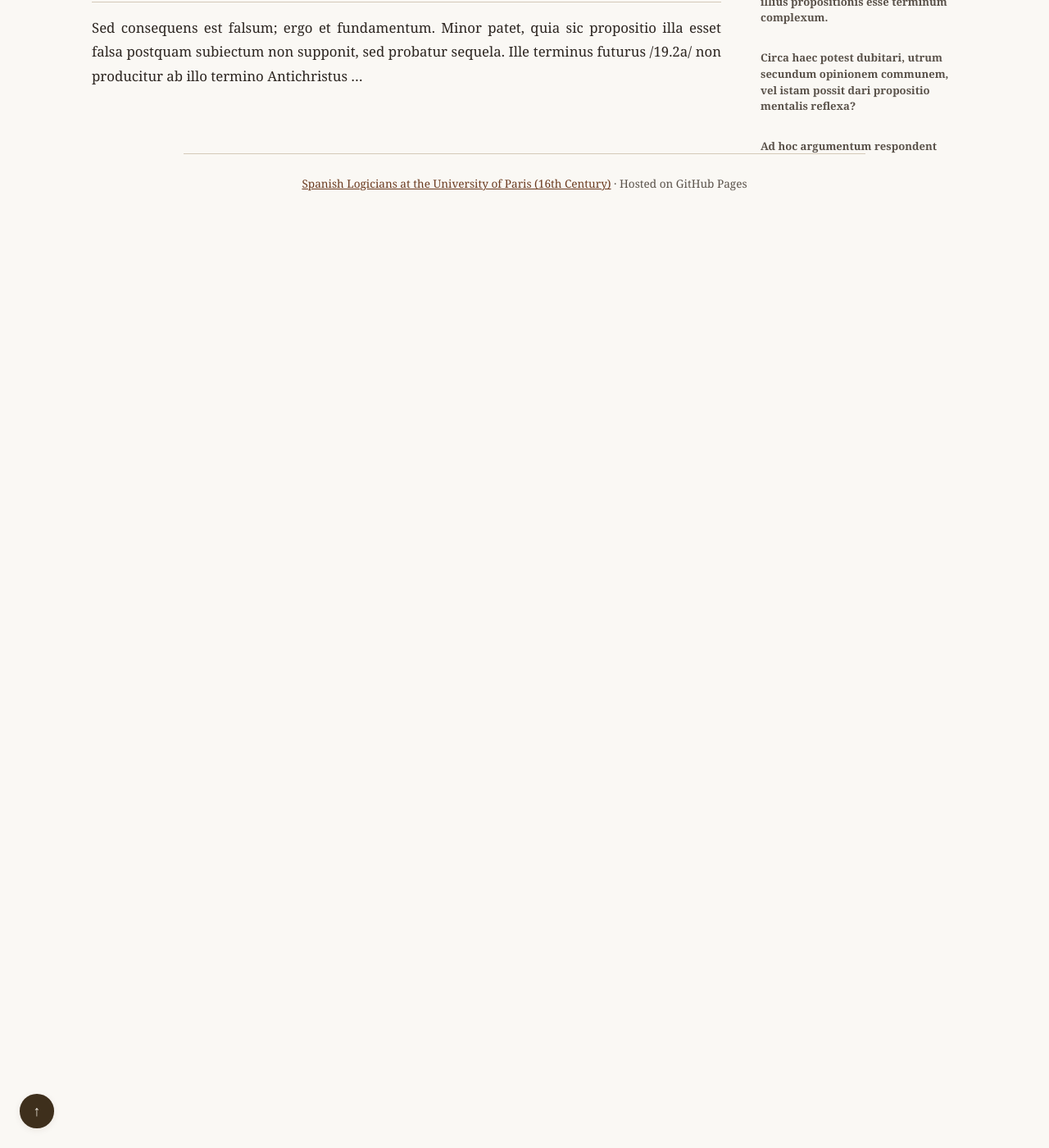
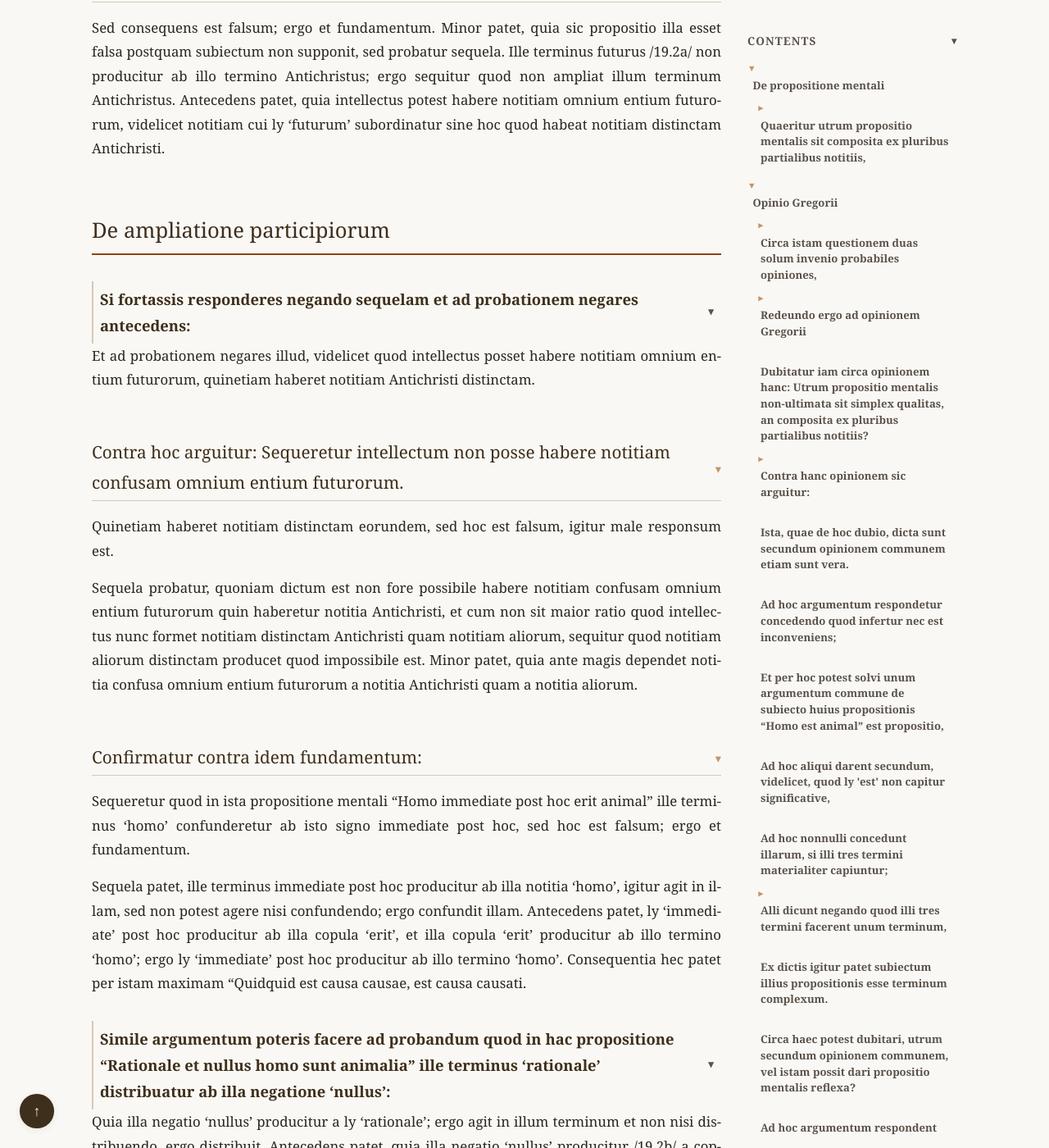
Before and after one commit to JoseBalado/Spanish-Logicians-at-the-University-of-Paris, a Jekyll site: the page built from philosophers/Fernando-de-Enzinas/Tractatus-de-compositione-propositionis-mentalis-1528.md, in a window 1280 px wide and 1400 px high, scrolled down 76148 px. Shown: the whole window at 82% size. Built offline with Jekyll 4.4.1, drawn with Linux system fonts in a browser that asks for light colours; before the commit the page ends 76408 px from its top, so only the background shows below that; some of the changed text lies outside the part shown.

Commit message:
Enzinas Tractatus, page 19.2.

```diff
--- a/philosophers/Fernando-de-Enzinas/Tractatus-de-compositione-propositionis-mentalis-1528.md
+++ b/philosophers/Fernando-de-Enzinas/Tractatus-de-compositione-propositionis-mentalis-1528.md
@@ -1306,8 +1306,50 @@ Ignis de se est indifferens ad productionem huius vel illius caloris; ergo quod
 ## Primo: si verum esset quod terminus syncategorematicus solum ageret in notitias a quibus producitur, sequeretur in hac propositione mentali "Antichristus est futurus" illum terminum Antichristus non ampliari.
 
 Sed consequens est falsum; ergo et fundamentum. Minor patet, quia sic propositio
-illa esset falsa postquam subiectum non supponit, sed probatur sequela. Ille terminus futurus /19.2a/ non producitur ab illo termino Antichristus ...
+illa esset falsa postquam subiectum non supponit, sed probatur sequela. Ille terminus futurus /19.2a/ non producitur ab illo termino Antichristus; ergo sequitur quod non ampliat illum terminum Antichristus. Antecedens patet, quia intellectus potest habere notitiam omnium entium futurorum, videlicet notitiam cui ly 'futurum' subordinatur sine hoc quod habeat notitiam distinctam Antichristi.
 
+# De ampliatione participiorum
+
+### Si fortassis responderes negando sequelam et ad probationem negares antecedens:
+
+Et ad probationem negares illud, videlicet quod intellectus posset habere notitiam omnium entium futurorum, quinetiam haberet notitiam Antichristi distinctam.
+
+## Contra hoc arguitur: Sequeretur intellectum non posse habere notitiam confusam omnium entium futurorum.
+
+Quinetiam haberet notitiam distinctam eorundem, sed hoc est falsum, igitur male responsum
+est.
+
+Sequela probatur, quoniam dictum est non fore possibile habere notitiam confusam omnium entium futurorum quin haberetur notitia Antichristi, et cum non sit maior ratio
+quod intellectus nunc formet notitiam distinctam Antichristi quam notitiam aliorum, sequitur quod notitiam aliorum distinctam producet quod impossibile est. Minor patet, quia ante magis dependet notitia confusa omnium entium futurorum a notitia Antichristi quam a notitia aliorum.
+
+## Confirmatur contra idem fundamentum:
+
+Sequeretur quod in ista propositione mentali "Homo immediate post hoc erit
+animal" ille terminus 'homo' confunderetur ab isto signo immediate post hoc, sed
+hoc est falsum; ergo et fundamentum.
+
+Sequela patet, ille terminus immediate post hoc producitur ab illa notitia 'homo', igitur
+agit in illam, sed non potest agere nisi confundendo; ergo confundit illam. Antecedens patet, ly 'immediate' post hoc producitur ab illa copula 'erit', et illa copula 'erit' producitur ab illo termino 'homo'; ergo ly 'immediate' post hoc producitur ab illo termino 'homo'. Consequentia hec patet per istam maximam "Quidquid est causa causae, est causa causati.
+
+### Simile argumentum poteris facere ad probandum quod in hac propositione "Rationale et nullus homo sunt animalia" ille terminus 'rationale' distribuatur ab illa negatione 'nullus':
+
+Quia illa negatio 'nullus' producitur a ly 'rationale'; ergo agit in illum terminum et non nisi distribuendo, ergo distribuit. Antecedens patet, quia illa negatio 'nullus' producitur /19.2b/ a copula, quia negat copulam, et copula producitur partialiter a ly 'rationale', quia ly 'rationale' est pars subiecti; ergo illa negatio nullus producitur a ly 'rationale'. Consequentia patet per eandem maximam "Quidquid est causa causae, est causa causati."
+
+### Ad argumentum possunt dari nonnullae fractiones:
+
+Posset em aliquis dicere fundamentum illud debere intelligi de terminis syncategorematicis qui non sunt notitiae, et ideo non oportet quod ly 'futurum' producatur a ly 'Antichristus' esto quod ampliet illud, sed hoc est falsum, quoniam ratio qua illud fundamentum probatur omnino. Idem probat de termino categorematico qui est notitia significans aliquid, sicut de syncategorematico qui solum aliqualiter significat. Cum em ly 'futurum' agit in aliquem terminum a quo non producitur, et non est maior ratio quod agat in unum quam agat in alium, sequitur quod in quemlibet ageret, neque hoc potest determinari ab intellectu, quoniam (ut probatum est) sequeretur eandem propositionem esse veram et falsam. Deduc reliquiam sicut ibi.
+
+### Quare aliter est respondendum et fortasse apparentius dicendo quod illa propositio "Antichristus est futurum" subordinatur uni pro positioni mentali:
+
+Quia ly 'futurum' non ampliat, sed additur copulae unum signum syncategorematicum habens virtutem ampliandi subiectum ad illa quae sunt vel erunt, et restringendum praedicatum, ut videlicet stet pro illo quod est futurum.
+
+### Aliter etiam posset dici: et forte non minus apparenter ly 'futurus' in anima subordinari notitie omnium entium futurorum:
+
+Et virtutem habet ampliandi suum substantivum, et non aliquem alium, qui non dependet ab alio nisi a suo substantivo, et uni actui amplianti subiectum. Et si arguas de hac vocali "Antichristus est futurum", capiendo ly 'futurum' substantive, respondeo quod illa non subordinatur uni propositioni, in qua ly 'futurum' capiatur substantive, sed subordinabitur uni in qua ly 'futurum' capietur adiective, aut si velis aliter dicere, dicas hanc propositionem "Antichristus est futurum" capiendo ly 'futurum' substantive esse falsam.
+
+## Contra has duas solutiones arguitur sic:
+
+Bene sequitur: Ly 'futurum' solum ampliat suum substantivum; ergo non ampliat tempus importatum per copulam, sed hoc est falsum; ergo et antecedens. Consequentia /20.1a/ nota est, sed patet falsitas consequentis, quoniam se---
 
 <!--
 ## Apparatus Criticus Reference
```
